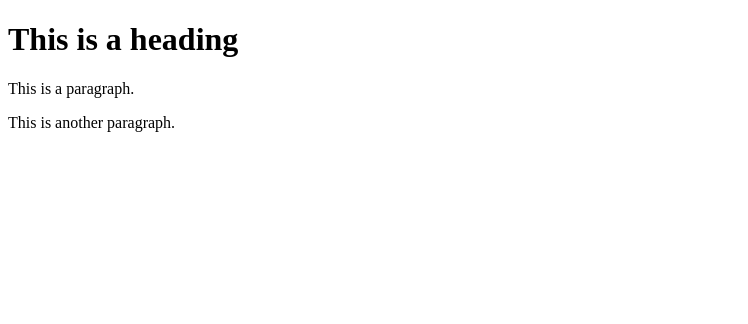
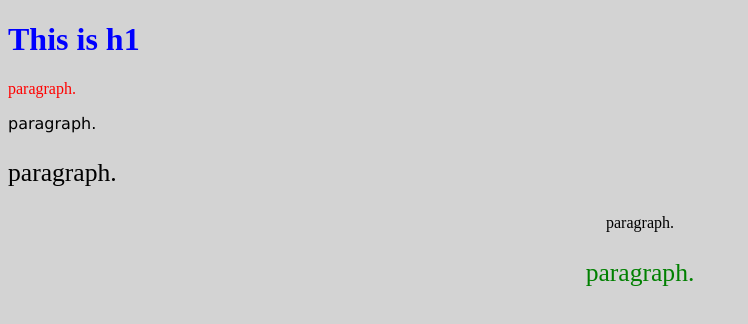
Before and after one commit to oaktnpy/github-desktop-project, a plain HTML site: page index.html in a window 1280 px wide. Shown: the whole page, without its empty margins (0-748 px from the left). Drawn offline with Linux system fonts and the light colour scheme.

Commit message:
Update index.html with attribute style
Update index.html with attribute style

```diff
--- a/index.html
+++ b/index.html
@@ -5,9 +5,12 @@
     <meta name="viewport" content="width=device-width, initial-scale=1.0">
     <title>Page Title</title>
 </head>
-<body>
-    <h1>This is a heading</h1>
-    <p>This is a paragraph.</p>
-    <p>This is another paragraph.</p>
+<body style="background-color: lightgray;">
+    <h1 style="color: blue;">This is h1</h1>
+    <p style="color: red;">paragraph.</p>
+    <p style="font-family: Verdana;;">paragraph.</p>
+    <p style="font-size: 160%;">paragraph.</p>
+    <p style="text-align: center;">paragraph.</p>
+    <p style="font-size: 160%; color: green; text-align: center;">paragraph.</p>
 </body>
 </html>
```
